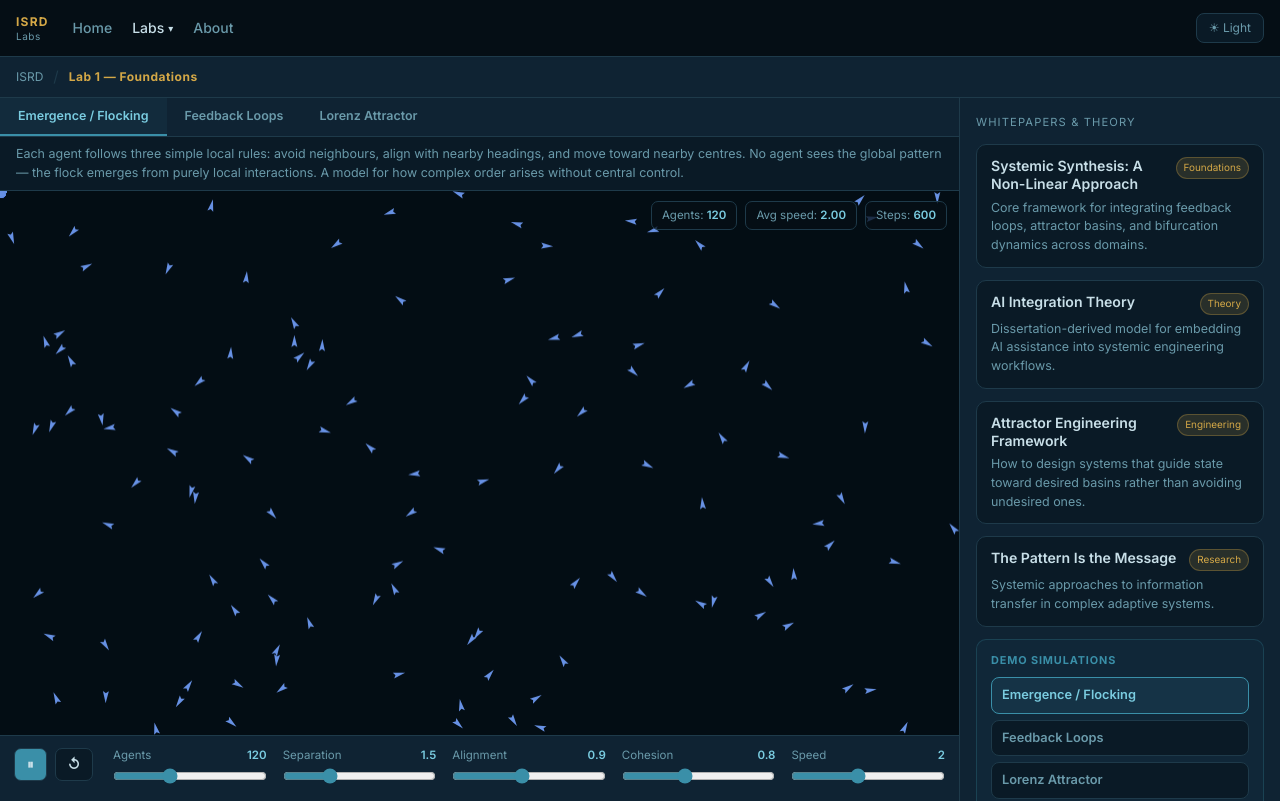
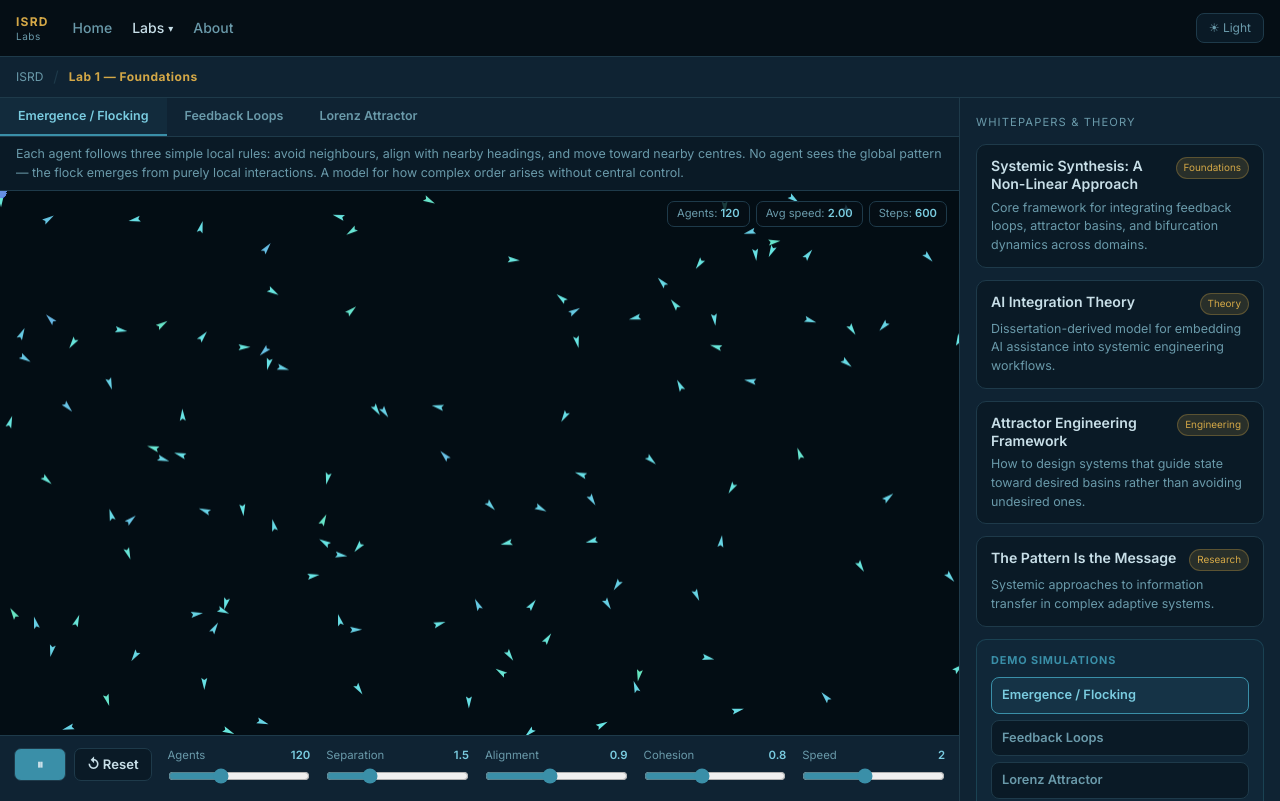
Before and after one commit to kurtrowley/isrd-site, a React (Vite) app: page /lab/foundations in a window 1280 px wide. Built offline with nearby package versions, Linux system fonts and the light colour scheme; the HTML template or start-up script is replaced by a standard one.

Commit message:
Hero left-aligned on desktop; SimRunner refactor: auto-start, reset works paused, clear cached stats on init

```diff
--- a/src/labs/Lab1Foundations/SimRunner.tsx
+++ b/src/labs/Lab1Foundations/SimRunner.tsx
@@ -1,38 +1,56 @@
-// Generic canvas sim runner — works with any Sim object (Boids, Feedback, Lorenz, etc.)
+// SimRunner — generic canvas sim runner.
+// Mounts once per sim switch (key= in parent). Auto-starts on mount.
+// Reset works whether paused or playing.
+
 import { useEffect, useRef, useState, useCallback } from 'react';
 import type { Sim } from './sims/types';
 
 interface Props { sim: Sim; }
 
 export function SimRunner({ sim }: Props) {
-  const canvasRef = useRef<HTMLCanvasElement>(null);
-  const rafRef    = useRef<number>(0);
-  const simRef    = useRef(sim);
+  const canvasRef  = useRef<HTMLCanvasElement>(null);
+  const ctxRef     = useRef<CanvasRenderingContext2D | null>(null);
+  const rafRef     = useRef<number>(0);
+  const simRef     = useRef(sim);
+  const runningRef = useRef(false);
+
+  const [running, setRunning] = useState(false);
   const [params,  setParams]  = useState<Record<string, number>>(
     () => Object.fromEntries(Object.entries(sim.params).map(([k, v]) => [k, v.default]))
   );
-  const [stats,   setStats]   = useState<Record<string, string | number>>({});
-  const [running, setRunning] = useState(true);
-  const runningRef = useRef(true);
+  const [stats, setStats] = useState<Record<string, string | number>>({});
 
-  // Reinit when sim changes
+  // Draw once without stepping — used after init/reset to show initial state
+  const drawOnce = useCallback(() => {
+    const ctx = ctxRef.current;
+    if (ctx) {
+      simRef.current.draw(ctx);
+      setStats({ ...simRef.current.stats() });
+    }
+  }, []);
+
   useEffect(() => {
     simRef.current = sim;
-    setParams(Object.fromEntries(Object.entries(sim.params).map(([k, v]) => [k, v.default])));
-    setRunning(true);
-    runningRef.current = true;
     const canvas = canvasRef.current;
     if (!canvas) return;
     const ctx = canvas.getContext('2d')!;
-    canvas.width  = canvas.offsetWidth;
-    canvas.height = canvas.offsetHeight;
-    sim.init(canvas, ctx);
-  }, [sim]);
+    ctxRef.current = ctx;
 
-  useEffect(() => {
-    const canvas = canvasRef.current;
-    if (!canvas) return;
-    const ctx = canvas.getContext('2d')!;
+    // RAF loop — always running for smooth rendering; only steps when unpaused
+    const loop = () => {
+      if (runningRef.current) {
+        simRef.current.step();
+        simRef.current.draw(ctx);
+        setStats(s => {
+          const next = simRef.current.stats();
+          // Avoid re-renders when nothing changed
+          const same = Object.keys(next).every(k => next[k] === s[k]);
+          return same ? s : next;
+        });
+      }
+      rafRef.current = requestAnimationFrame(loop);
+    };
+    rafRef.current = requestAnimationFrame(loop);
 
     const resize = () => {
       canvas.width  = canvas.offsetWidth;
@@ -41,57 +59,59 @@ export function SimRunner({ sim }: Props) {
     };
     window.addEventListener('resize', resize);
 
-    // Defer init by one frame so the canvas has layout dimensions
-    const initRaf = requestAnimationFrame(() => {
+    // Defer init one frame so canvas has proper layout dimensions
+    const initId = requestAnimationFrame(() => {
       resize();
       simRef.current.init(canvas, ctx);
+      simRef.current.draw(ctx);                  // Show initial frame immediately
+      setStats({ ...simRef.current.stats() });
+      runningRef.current = true;                 // Auto-start
+      setRunning(true);
     });
 
-    const loop = () => {
-      if (runningRef.current) {
-        simRef.current.step();
-        simRef.current.draw(ctx);
-        setStats({ ...simRef.current.stats() });
-      }
-      rafRef.current = requestAnimationFrame(loop);
-    };
-    rafRef.current = requestAnimationFrame(loop);
-
     return () => {
-      cancelAnimationFrame(initRaf);
+      cancelAnimationFrame(initId);
       cancelAnimationFrame(rafRef.current);
       window.removeEventListener('resize', resize);
+      runningRef.current = false;
     };
+  }, [sim]); // sim identity changes when parent passes a new object (also triggers on key= remount)
+
+  const togglePlay = useCallback(() => {
+    runningRef.current = !runningRef.current;
+    setRunning(runningRef.current);
+  }, []);
+
+  const reset = useCallback(() => {
+    const canvas = canvasRef.current;
+    const ctx    = ctxRef.current;
+    if (!canvas || !ctx) return;
+    canvas.width  = canvas.offsetWidth;
+    canvas.height = canvas.offsetHeight;
+    simRef.current.init(canvas, ctx);
+    simRef.current.draw(ctx);    // Always redraw so canvas isn't blank after reset
+    setStats({ ...simRef.current.stats() });
+    // Keep whatever play/pause state the user had
   }, []);
 
   const handleParam = useCallback((key: string, val: number) => {
     simRef.current.setParam(key, val);
     setParams(p => ({ ...p, [key]: val }));
-  }, []);
-
-  const togglePlay = () => {
-    runningRef.current = !runningRef.current;
-    setRunning(runningRef.current);
-  };
-
-  const reset = () => {
-    const canvas = canvasRef.current;
-    if (!canvas) return;
-    const ctx = canvas.getContext('2d')!;
-    simRef.current.init(canvas, ctx);
-  };
+    drawOnce(); // Immediate visual feedback on param change while paused
+  }, [drawOnce]);
 
   return (
     <div style={{ display:'flex', flexDirection:'column', height:'100%' }}>
       {/* Canvas */}
       <div style={{ flex:1, position:'relative', background:'#040e14', overflow:'hidden', minHeight:0 }}>
-        <canvas ref={canvasRef} style={{ position:'absolute', inset:0, width:'100%', height:'100%', display:'block' }} />
+        <canvas ref={canvasRef}
+          style={{ position:'absolute', inset:0, width:'100%', height:'100%', display:'block' }} />
 
         {/* Stats overlay */}
         {Object.keys(stats).length > 0 && (
-          <div style={{ position:'absolute', top:10, right:12, display:'flex', gap:8, flexWrap:'wrap', justifyContent:'flex-end' }}>
+          <div style={{ position:'absolute', top:10, right:12, display:'flex', gap:6, flexWrap:'wrap', justifyContent:'flex-end' }}>
             {Object.entries(stats).map(([k, v]) => (
-              <div key={k} style={{ background:'rgba(6,15,22,0.75)', border:'1px solid var(--line)', borderRadius:7, padding:'4px 10px', fontSize:'.72rem' }}>
+              <div key={k} style={{ background:'rgba(6,15,22,0.78)', border:'1px solid var(--line)', borderRadius:7, padding:'3px 9px', fontSize:'.7rem' }}>
                 <span style={{ color:'var(--muted)' }}>{k}: </span>
                 <span style={{ color:'var(--accent2)', fontWeight:600 }}>{v}</span>
               </div>
@@ -100,21 +120,19 @@ export function SimRunner({ sim }: Props) {
         )}
       </div>
 
-      {/* Controls */}
-      <div style={{ padding:'10px 14px', background:'var(--panel)', borderTop:'1px solid var(--line)', display:'flex', alignItems:'flex-start', gap:20, flexWrap:'wrap', flexShrink:0 }}>
-        {/* Play/Reset */}
+      {/* Toolbar + param sliders */}
+      <div style={{ padding:'10px 14px', background:'var(--panel)', borderTop:'1px solid var(--line)', display:'flex', alignItems:'flex-start', gap:16, flexWrap:'wrap', flexShrink:0 }}>
         <div style={{ display:'flex', gap:8, alignItems:'center', flexShrink:0, paddingTop:2 }}>
-          <button onClick={togglePlay} className="tb-btn" style={{ background: running ? 'var(--accent)' : 'var(--panel-b)' }}>
-            {running ? '⏸' : '▶'}
+          <button onClick={togglePlay} className="tb-btn" style={{ background: running ? 'var(--accent)' : 'var(--panel-b)', minWidth:52 }}>
+            {running ? '⏸' : '▶ Play'}
           </button>
-          <button onClick={reset} className="tb-btn">↺</button>
+          <button onClick={reset} className="tb-btn">↺ Reset</button>
         </div>
 
-        {/* Param sliders */}
         <div style={{ display:'flex', gap:16, flexWrap:'wrap', flex:1 }}>
           {Object.entries(sim.params).map(([key, p]) => (
-            <div key={key} style={{ minWidth:120, flex:'1 1 120px' }}>
-              <div style={{ display:'flex', justifyContent:'space-between', fontSize:'.72rem', color:'var(--muted)', marginBottom:3 }}>
+            <div key={key} style={{ minWidth:110, flex:'1 1 110px' }}>
+              <div style={{ display:'flex', justifyContent:'space-between', fontSize:'.71rem', color:'var(--muted)', marginBottom:3 }}>
                 <span>{p.label}</span>
                 <span style={{ color:'var(--accent2)', fontWeight:600 }}>{params[key]}</span>
               </div>
@@ -126,8 +144,7 @@ export function SimRunner({ sim }: Props) {
         </div>
       </div>
 
-      <style>{`.tb-btn { padding:5px 12px; border-radius:7px; border:1px solid var(--line); background:var(--panel-b); color:var(--text); font-size:.82rem; font-weight:600; cursor:pointer; transition:all .15s; }
-        .tb-btn:hover { background:var(--accent); color:#fff; border-color:var(--accent); }`}</style>
+      <style>{`.tb-btn{padding:5px 12px;border-radius:7px;border:1px solid var(--line);background:var(--panel-b);color:var(--text);font-size:.82rem;font-weight:600;cursor:pointer;transition:all .15s}.tb-btn:hover{background:var(--accent);color:#fff;border-color:var(--accent)}`}</style>
     </div>
   );
 }
--- a/src/labs/Lab1Foundations/sims/boids.ts
+++ b/src/labs/Lab1Foundations/sims/boids.ts
@@ -33,7 +33,7 @@ class BoidsSimClass implements Sim {
       x: Math.random() * this.w, y: Math.random() * this.h,
       vx: (Math.random() - 0.5) * 2, vy: (Math.random() - 0.5) * 2,
     }));
-    this.t = 0;
+    this.t = 0; this._dispAvg = '0.00'; this._dispSteps = 0;
   }
 
   step(): void {
--- a/src/labs/Lab1Foundations/sims/feedback.ts
+++ b/src/labs/Lab1Foundations/sims/feedback.ts
@@ -24,6 +24,7 @@ class FeedbackSimClass implements Sim {
     this.w = canvas.width; this.h = canvas.height;
     this.p = Object.fromEntries(Object.entries(this.params).map(([k, v]) => [k, v.default]));
     this.stock = 20; this.history = [20]; this.t = 0;
+    this._dispStock = 20; this._dispGap = 0; this._dispSteps = 0;
   }
 
   step(): void {
--- a/src/labs/Lab1Foundations/sims/lorenz.ts
+++ b/src/labs/Lab1Foundations/sims/lorenz.ts
@@ -34,7 +34,7 @@ class LorenzSimClass implements Sim {
     this.x=0.1; this.y=0; this.z=0;
     this.x2=0.1001; this.y2=0; this.z2=0;
     this.trail=[]; this.trail2=[]; this.t=0; this.angle=0;
-    this._dispDiv = '0.0px'; this._dispSteps = 0;
+    this._dispDiv = '—'; this._dispSteps = 0;
   }
 
   step(): void {
```
Also changed, not shown: src/pages/Home.tsx (+7 -4 lines).
